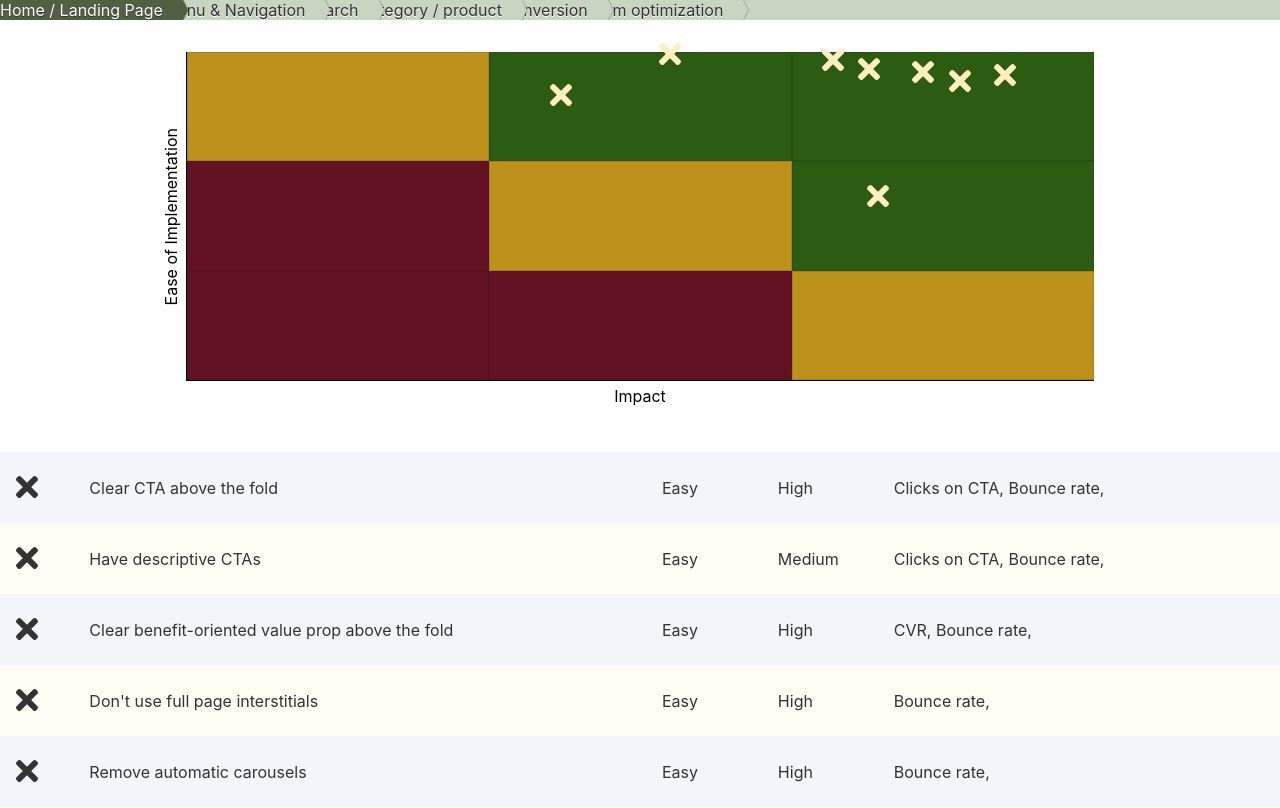
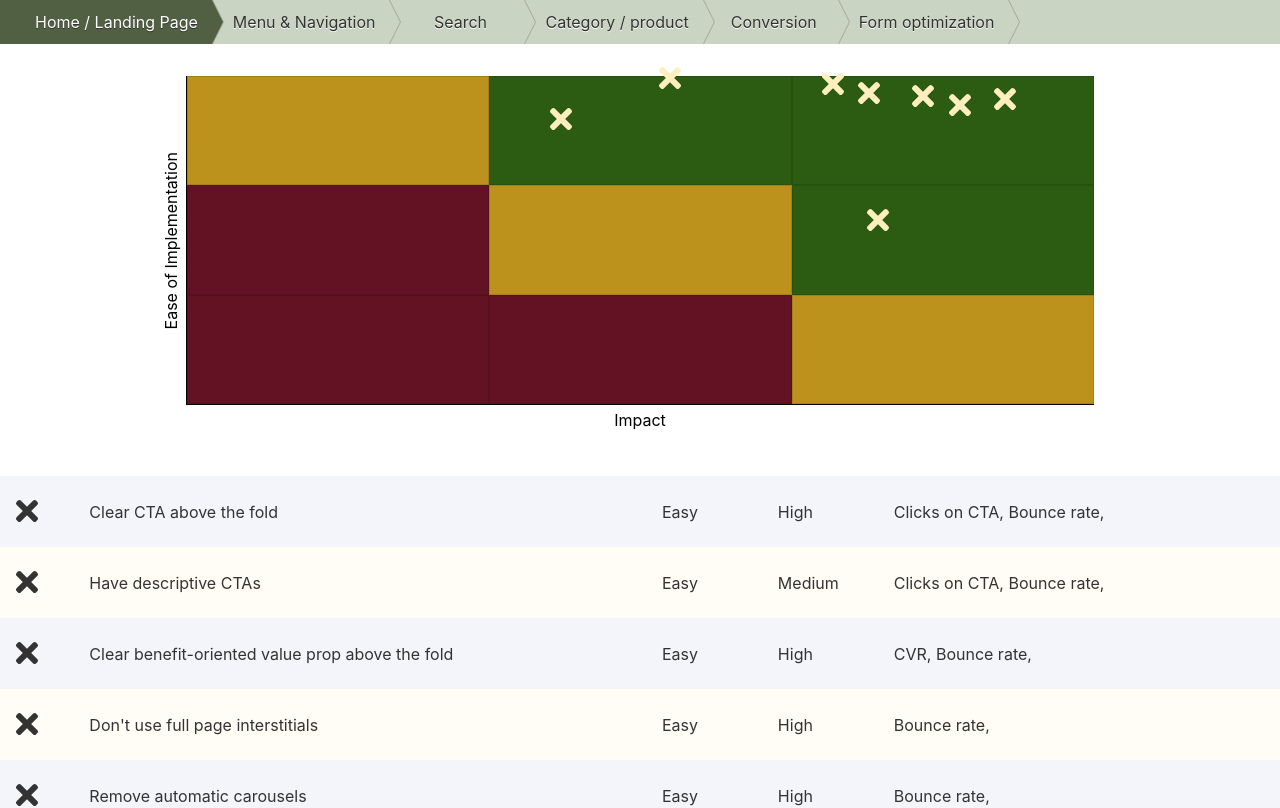
Before and after one commit to chachakawooka/ux-playbook, a React (Create React App) app: page / in a window 1280 px wide. Shown: the top 808 px of the page. Built offline with nearby package versions, Linux system fonts and the light colour scheme.

Commit message:
Update Stepper.module.css

```diff
--- a/src/Stepper.module.css
+++ b/src/Stepper.module.css
@@ -15,7 +15,7 @@
     cursor: pointer;
 }
 
-.steps__item a {
+.steps__item span {
     color: #333;
     text-decoration: none;
     padding: 12px 0 12px 35px;
```
